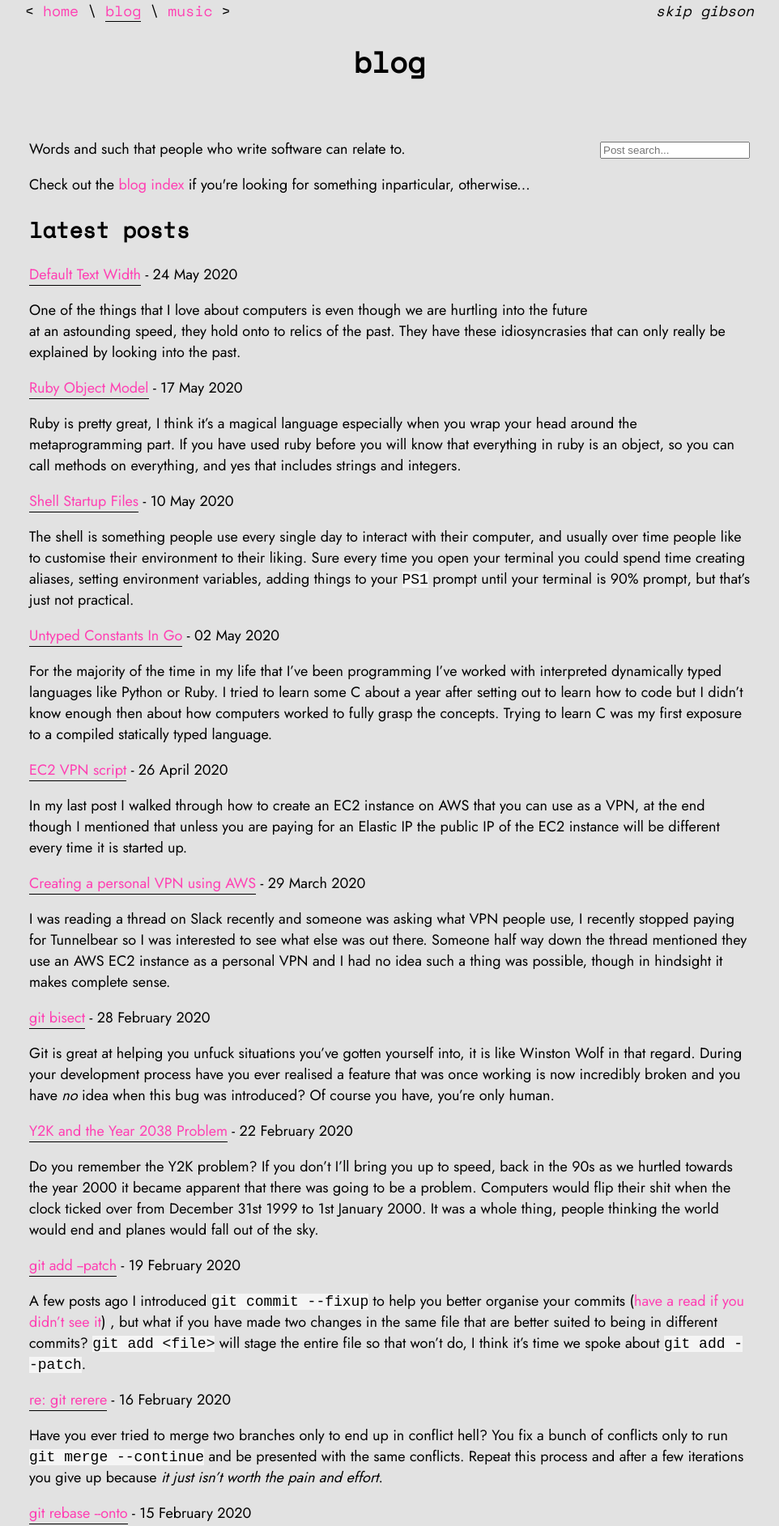
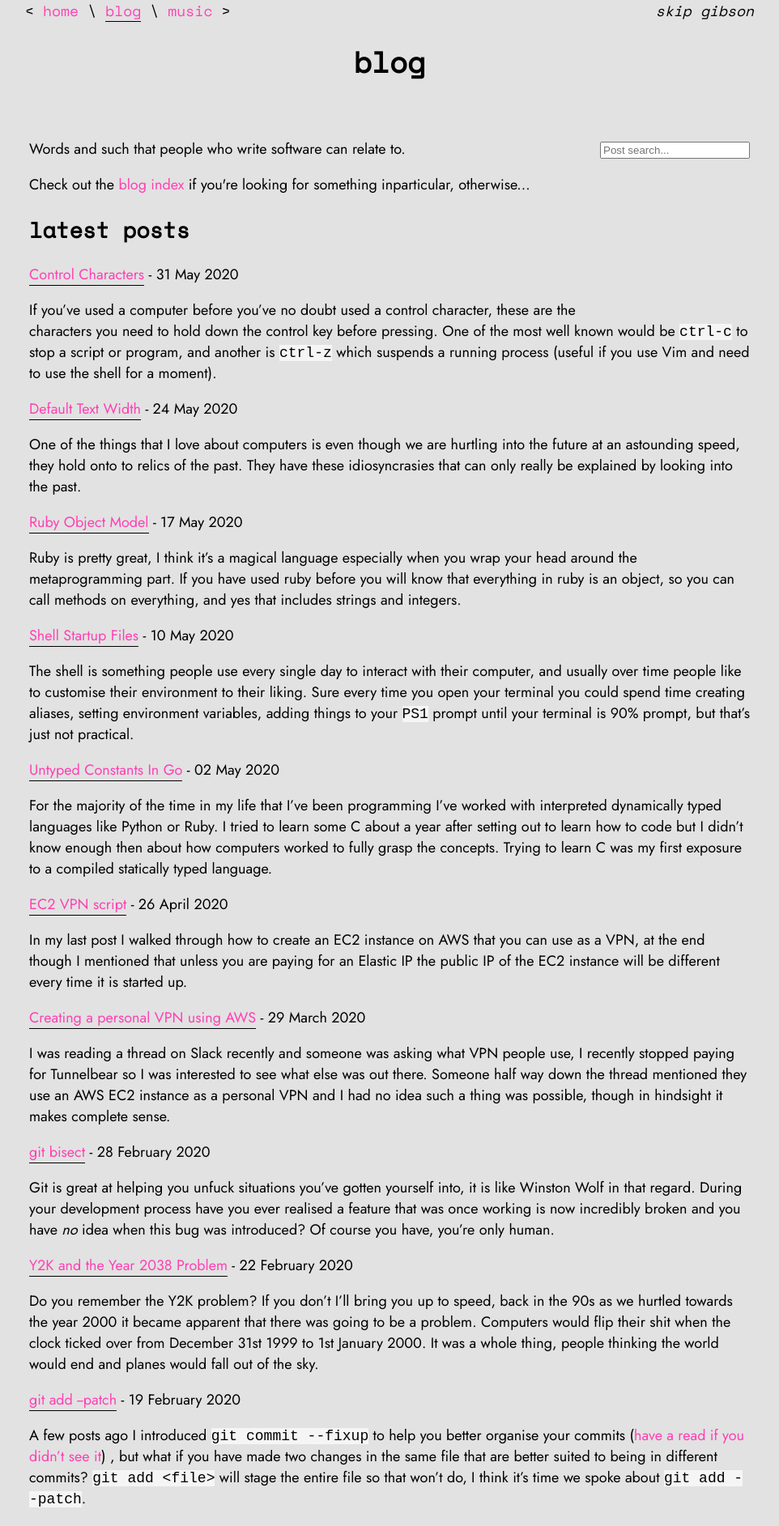
Before and after one commit to skipcloud/skipcloud.github.io, a Jekyll site: the page built from blog/index.html, in a window 1280 px wide. Shown: the top 1885 px of the page at 81% size, without its empty margins (159-1121 px from the left). Built offline with Jekyll 4.4.1, drawn with Linux system fonts in a browser that asks for light colours; some of the changed lines change nothing that is shown.

Commit message:
posts: control characters

````diff
--- /dev/null
+++ b/_posts/2020-05-31-control-characters.md
@@ -0,0 +1,255 @@
+---
+layout: post
+title: Control Characters
+date: 2020-05-31 09:57:02+01:00
+categories: [blog]
+tags: ['control characters', encoding, 'character encoding', 'ascii']
+---
+
+If you've used a computer before you've no doubt used a control character, these
+are the characters you need to hold down the control key before pressing. One of
+the most well known would be `ctrl-c` to stop a script or program, and another
+is `ctrl-z` which suspends a running process (useful if you use Vim and need to use
+the shell for a moment).
+
+## a brief history
+
+As is usually the case with computers the history of these control characters
+predate computers, people have needed a way to transmit something other than
+their message for quite a long time.
+
+### morse code
+
+This is a bit of a stretch but you can see a form of control characters in Morse
+code as [Prosigns (procedure
+signs)](https://en.wikipedia.org/wiki/Prosigns_for_Morse_code).  Here are a few
+prosigns:
+
+* `·—·—` unknown station
+* `·—···` wait
+* `········` correction
+
+They are basically a way for one operator to convey an action or other
+information to the other operator, a way to say "hey this isn't part of the
+message but I need to tell you X".
+
+### baudot code
+
+[Baudot code](https://en.wikipedia.org/wiki/Baudot_code) is an early character
+encoding system invented in 1870 by a man called [Émile
+Baudot](https://en.wikipedia.org/wiki/%C3%89mile_Baudot). In this code 5 bits
+are used to encode every single letter of the Latin alphabet as well as some
+control signals like `DEL` and `NUL`. The devices this encoding was used on
+resembled small pianos as opposed to typewriters that came along a little later.
+
+The rate at which you could send characters over the wire was known as the baud
+rate, and is still something you can run into when dealing with different
+terminals.
+
+<img src="/assets/img/2020-05-31/baudot-code.png" class="blog-image" alt="baudot
+code" />
+<p class="picture-attribution">
+By <a href="https://en.wikipedia.org/wiki/%C3%89mile_Baudot" class="extiw"
+title="w:Émile Baudot">Jean Maurice Emile Baudot</a> - <a rel="nofollow"
+class="external text"
+href="https://patentimages.storage.googleapis.com/pages/US388244-5.png">Image</a>
+<a rel="nofollow" class="external text"
+href="https://www.google.com/patents/US388244">Full patent</a>, Public Domain,
+<a href="https://commons.wikimedia.org/w/index.php?curid=57431249">Link</a>
+</p>
+
+### murray code
+
+The Baudot code was cool and all but a chap called [Donald
+Murray](https://en.wikipedia.org/wiki/Donald_Murray_%28inventor%29) came along
+and invented the [telegraphic
+typewriter](https://en.wikipedia.org/wiki/Teleprinter) AKA teletypewriter or
+teletype. Not only did he envision using a typewriter to send telegraphs but he
+figured the Baudot code needed beefed up, so in 1901 he came out with something
+which would end up being called Murray code.
+
+It was this change that introduced what became known as "control characters".
+Fan favourites such as `CR` (carriage return) and `LF` (line feed) were added. Ever
+wondered why the enter button on your keyboard is sometimes called return? It's
+because it translates to a 'carriage return', and if you were using a
+teletypewriter it would cause the carriage holding the paper to "return" back
+over to the left, and the 'line feed' would move the paper up enough so a new
+sentence could start.
+
+Murray also added a `BEL` (bell) code which would ring a physical bell to alert
+the operator, nowadays the character just causes your terminal to make a ding
+sound.  It's at this point it's clear to see that these control characters are
+for controlling devices, hence the name.
+
+
+## ASCII
+
+Let's jump ahead in time a little bit to 1963 for the debut of the 7-bit
+encoding called [ASCII](https://en.wikipedia.org/wiki/ASCII). ASCII stands for
+American Standard Code for Information Exchange, and this encoding leads us
+nicely into the present day control characters. The encoding is based on the
+English alphabet and encodes 128 characters, there are only 26 letters in the
+alphabet so that leaves us plenty of room for things like punctuation, and
+saucy characters like `<`, `~`, and `%`.
+
+<img src="/assets/img/2020-05-31/ascii-code.png" class="blog-image" alt="ascii
+code" />
+<p class="picture-attribution">
+By an unknown officer or employee of the United States Government - <a
+rel="nofollow" class="external free"
+href="http://archive.computerhistory.org/resources/text/GE/GE.TermiNet300.1971.102646207.pdf">http://archive.computerhistory.org/resources/text/GE/GE.TermiNet300.1971.102646207.pdf</a>
+(document not in link given), Public Domain, <a
+href="https://commons.wikimedia.org/w/index.php?curid=63485656">Link</a>
+</p>
+
+There was also room for plenty of new control characters and ASCII originally
+specified 33 non-printing control characters, these characters included the
+previously mentioned `CR`, `LF`, `BEL`, and `DEL` characters, but also added new
+ones like `BS` (backspace) and `HT` (horizontal tab).
+
+The control characters in ASCII take up the first 31 spaces in the encoding,
+apart from `DEL` which still sits at 127 or 7F in hexadecimal, which is where it
+was originally found in Baudot code.
+
+### flipping bits
+
+I know this post is about control characters but I would be remiss if I didn't
+take a little time to point out how clever the ASCII system was. In this system
+the capital letters come before lower case, letter `A` is 65 or 41 in hex, and
+lowercase `a` is 97 or 61 in hex.
+
+The reason I'm including the hexadecimal with the decimal is it's slightly
+easier to see what I'm going to point out, `a`'s number is 32 higher than `A`
+and 32 in hexadecimal is 20. The reason this is important is you can get from one
+letter to it's lower/upper version by flipping a single bit.
+
+```
+1000001 - A
+1100001 - a
+
+1000010 - B
+1100010 - b
+```
+
+
+### ASCII chart
+
+There is a man page for ASCII, if you have a look you should find a chart in
+there which looks something like the chart below.  The chart is in two parts, it
+shows the octal, the decimal, and the hexadecimal that represents the character
+which sits in the "Char" column. Two characters and their different base
+representations fit onto a single line.
+
+```
+ Oct   Dec   Hex   Char                        Oct   Dec   Hex   Char
+ ────────────────────────────────────────────────────────────────────────
+ 000   0     00    NUL '\0' (null character)   100   64    40    @
+ 001   1     01    SOH (start of heading)      101   65    41    A
+ 002   2     02    STX (start of text)         102   66    42    B
+ 003   3     03    ETX (end of text)           103   67    43    C
+ 004   4     04    EOT (end of transmission)   104   68    44    D
+ 005   5     05    ENQ (enquiry)               105   69    45    E
+ 006   6     06    ACK (acknowledge)           106   70    46    F
+ 007   7     07    BEL '\a' (bell)             107   71    47    G
+ 010   8     08    BS  '\b' (backspace)        110   72    48    H
+ 011   9     09    HT  '\t' (horizontal tab)   111   73    49    I
+ 012   10    0A    LF  '\n' (new line)         112   74    4A    J
+ 013   11    0B    VT  '\v' (vertical tab)     113   75    4B    K
+ 014   12    0C    FF  '\f' (form feed)        114   76    4C    L
+ 015   13    0D    CR  '\r' (carriage ret)     115   77    4D    M
+ 016   14    0E    SO  (shift out)             116   78    4E    N
+ 017   15    0F    SI  (shift in)              117   79    4F    O
+ 020   16    10    DLE (data link escape)      120   80    50    P
+ 021   17    11    DC1 (device control 1)      121   81    51    Q
+ 022   18    12    DC2 (device control 2)      122   82    52    R
+ 023   19    13    DC3 (device control 3)      123   83    53    S
+ 024   20    14    DC4 (device control 4)      124   84    54    T
+ 025   21    15    NAK (negative ack.)         125   85    55    U
+ 026   22    16    SYN (synchronous idle)      126   86    56    V
+ 027   23    17    ETB (end of trans. blk)     127   87    57    W
+ 030   24    18    CAN (cancel)                130   88    58    X
+ 031   25    19    EM  (end of medium)         131   89    59    Y
+ 032   26    1A    SUB (substitute)            132   90    5A    Z
+ 033   27    1B    ESC (escape)                133   91    5B    [
+ 034   28    1C    FS  (file separator)        134   92    5C    \  '\\'
+ 035   29    1D    GS  (group separator)       135   93    5D    ]
+```
+
+## control characters
+
+With all of that history out of the way I can now get into the meat of what
+spurred me into writing this post, much like the one bit difference between
+upper and lower case letters in ASCII there is a pattern which links control character
+sequences that we type and the control characters that they represent.
+
+I'll give some examples of commonly used control characters and using the table
+above see if you can spot the pattern.
+
+* `ctrl-h` is the same as hitting the backspace key
+* `ctrl-[` is the same as hitting the escape key
+* `ctrl-m` is the same as hitting the return key
+* `ctrl-j` is the same as hitting the enter key
+* `ctrl-i` is the same as hitting the tab key
+* `ctrl-d` can be used to signal end of a input
+
+These examples can be used on the command line or in vim, I'm sure you can use
+them in other places but those two places are where I spend most of my time on a
+computer.
+
+Side note: it occurred to me while researching this that the control key is named
+such because it is what you need to hold down to enter a control character. This
+is like the time I realised breakfast is called so because you're breaking the
+fast, or fireplace is where the fire should be placed. Crazy.
+
+### patterns
+
+Let's take the first example `ctrl-h` and check out the chart
+
+```
+ Oct   Dec   Hex   Char                        Oct   Dec   Hex   Char
+ ────────────────────────────────────────────────────────────────────────
+ 010   8     08    BS  '\b' (backspace)        110   72    48    H
+```
+
+Cutting the chart down like this shows that there is a relationship between the
+characters that are listed on the same line, somehow an `H` is related to `\b`.
+Looking at the hexadecimal for `H` (48) and the hexadecimal for `\b` (08) you
+can see the difference is 40, or 64 in decimal.
+
+64 is a power of 2, so just like our upper case and lower case example before,
+you can get from the character `H` to `\b` by flipping a single bit.
+
+```
+1001000 - H
+0001000 - \b
+```
+
+I won't go through the hassle of writing the binary out for the other control
+characters but hopefully you can see just flipping a bit gets us from `H` to
+`\b`. In essence when you hold down a control key and hit a key, you are
+removing the bit that represents 64, allowing you to type a control character.
+
+This also explains why, if you open a binary file using vim you will see `^@`
+all over the place. In ASCII `00` represents `NUL`, and its control
+character is `ctrl-@`, and the caret symbol is another way to represent `ctrl`.
+
+<img src="/assets/img/2020-05-31/binary-vim.png" class="blog-image" alt="The
+binary file for the ls command open on vim" />
+
+## in conclusion
+
+Computers have a fascinating history! I think that goes without saying, and I
+just love that I can find something that piques my interest and it will take me
+back to the 1800s as I look for answers. This one involved telecommunications
+before it was hip, old character encoding systems, and bit flipping. I'm a
+fucking hoot at parties.
+
+ASCII isn't the end of the road when it comes to character encodings by the way,
+there are just too many languages and characters in the world that ASCII was not
+fit for purpose. The internet grew and the world became more and more connected,
+ASCII clearly was unable to be the encoding that would facilitate global
+communication, the world moved on and UTF-8 was invented to deal with the short
+comings of ASCII. UTF-8 is a blog post for another day.
+
+Who knew control characters and character encoding systems could be so
+interesting?
--- a/assets/css/stylesheet.css
+++ b/assets/css/stylesheet.css
@@ -63,6 +63,7 @@
 }
 
 .picture-attribution {
+  max-width:800px;
   font-size: 12px;
   text-align: center;
 }
````
Also changed, not shown: assets/img/2020-05-31/ascii-code.png (added), assets/img/2020-05-31/baudot-code.png (added), assets/img/2020-05-31/binary-vim.png (added).
